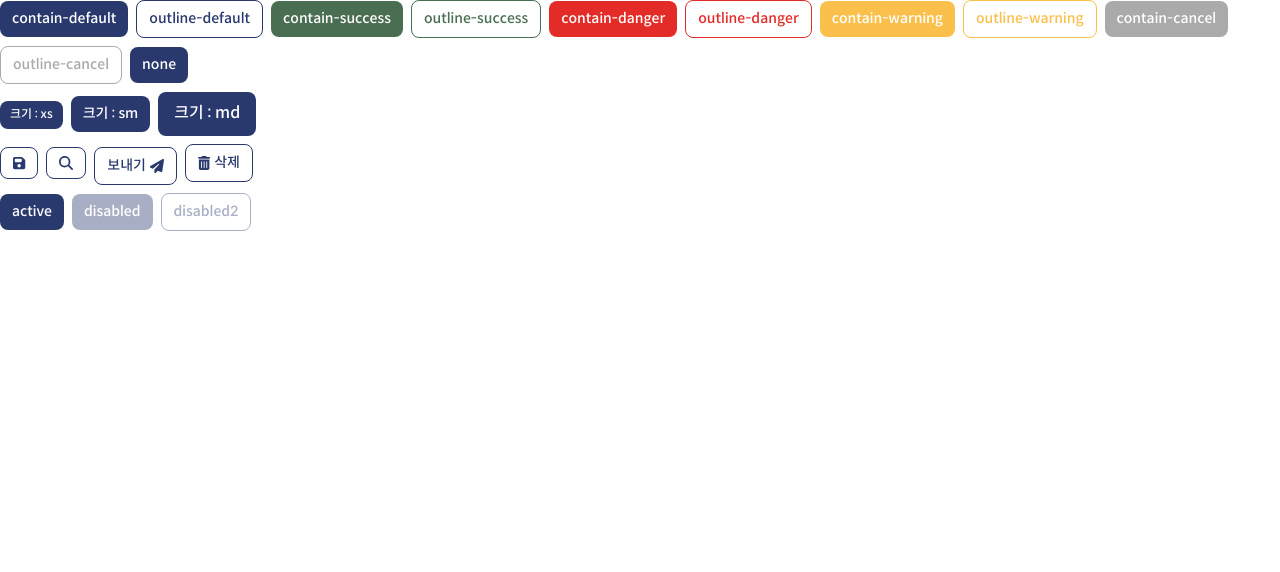
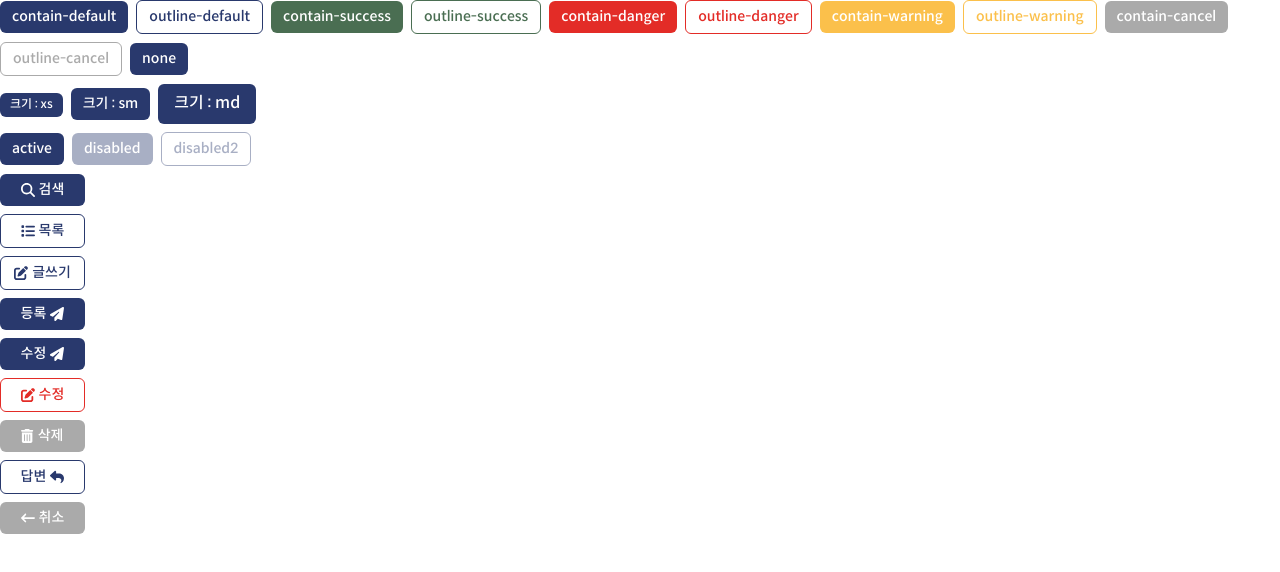
Before and after one commit to hrkim2/helpdesk-test-next-js, a Next.js app: page /components/atom/button in a window 1280 px wide. Shown: the top 572 px of the page. Built offline with nearby package versions, Linux system fonts and the light colour scheme.

Commit message:
AB#5204 button cutsom(지난주) 및 buttons 생성

```diff
--- a/src/Component/atom/Button.tsx
+++ b/src/Component/atom/Button.tsx
@@ -13,6 +13,7 @@ interface Props {
     onclick: Function;
     size?: string;
     icon?: IconType;
+    width?: string;
     disabled?: boolean;
 }
 
@@ -23,14 +24,14 @@ interface buttonClassName {
 
 const BTN_CLASS:buttonClassName = {
     "button": {
-        "all": 'font-medium text-center rounded-lg mr-2 mb-2',
+        "all": 'font-medium text-center rounded-md mr-2 mb-2',
         "1": 'hover:opacity-80 hover:saturate-150 focus:opacity-75 focus:saturate-200 focus:text-efefef',
         "0": 'cursor-not-allowed opacity-40',
         "CONTAIN": 'text-white',
         "OUTLINE": 'hover:text-white focus:text-white border disabled:bg-white',
-        "xs": 'px-2.5 py-1.5 text-xs',
-        "sm": 'px-3   py-2   text-sm',
-        "md": 'px-4   py-2.5'
+        "xs": 'px-2.5 py-[4px] text-xs',
+        "sm": 'px-3   py-[6px] text-sm',
+        "md": 'px-4   py-[8px]'
     },
     "contain" : {
         "default":'bg-default hover:bg-default focus:bg-default',
@@ -48,12 +49,17 @@ const BTN_CLASS:buttonClassName = {
     }
 }
 
-const getButtonClass = (fillType:string, color:string, size:string, disable:boolean)=>{
+const getButtonClass = (fillType:string, color:string, size:string, disable:boolean, width?:string)=>{
     const btnClass = BTN_CLASS['button'];
     let type = fillType.toLowerCase();
     type = (type === 'contain' || type !== 'outline') ? 'contain' : 'outline';
+    const _button = btnClass["all"];
+    const _able = btnClass[disable?0:1];
+    const _type = btnClass[type.toUpperCase()];
+    const _size = btnClass[size.toLowerCase()] + (' '+width || '');
+    const _color = BTN_CLASS[type][color.toLowerCase()];
 
-    return btnClass["all"]+' '+btnClass[disable?0:1]+' '+btnClass[type.toUpperCase()]+' '+btnClass[size.toLowerCase()]+' '+BTN_CLASS[type][color.toLowerCase()];
+    return _button+' '+_able+' '+_type+' '+_size+' '+_color;
 }
 
 const getButtonText = (text?:string, icon?:IconType)=>{
@@ -94,11 +100,11 @@ const getButtonText = (text?:string, icon?:IconType)=>{
  * { iname, position (_left_ | right) }
  * @param disabled
  */
-const Button: FunctionComponent<Props> = ({text, fillType="contain", color='default', onclick, size='sm', icon, disabled=false})=>{
+const Button: FunctionComponent<Props> = ({text, fillType="contain", color='default', onclick, size='sm', icon, width, disabled=false})=>{
     return (
         <button
             type='button'
-            className={`${getButtonClass(fillType, color, size, disabled)}`}
+            className={`${getButtonClass(fillType, color, size, disabled, width)}`}
             onClick={()=>onclick()}
             disabled={disabled}
         >{getButtonText(text, icon)}
--- /dev/null
+++ b/src/Component/atom/Buttons.tsx
@@ -0,0 +1,114 @@
+import { FunctionComponent } from 'react';
+import Button from './Button';
+import { faMagnifyingGlass, faList, faPenToSquare,
+    faPaperPlane, faTrashCan, faReply,
+    faArrowLeftLong } from '@fortawesome/free-solid-svg-icons';
+
+interface Props{
+    onClick: Function;
+    text?: string;
+}
+
+const SearchButton: FunctionComponent<Props> = ({onClick})=>{
+    return (
+    <Button
+        color='default'
+        text='검색'
+        onclick={()=>onClick()}
+        icon={{iname: faMagnifyingGlass}}
+        width={'w-[85px]'}
+    />
+    );
+}
+
+const GotoListButton: FunctionComponent<Props> = ({onClick})=>{
+    return (
+    <Button
+        fillType='outline'
+        color='default'
+        text='목록'
+        onclick={()=>onClick()}
+        icon={{iname: faList}}
+        width={'w-[85px]'}
+    />
+    );
+}
+
+const WriteButton: FunctionComponent<Props> = ({onClick})=>{
+    return (
+    <Button
+        fillType='outline'
+        color='default'
+        text='글쓰기'
+        onclick={()=>onClick()}
+        icon={{iname: faPenToSquare}}
+        width={'w-[85px]'}
+    />
+    );
+}
+
+const FormSubmitButton: FunctionComponent<Props> = ({onClick, text})=>{
+    return (
+    <Button
+        color='default'
+        text={text}
+        onclick={()=>onClick()}
+        icon={{iname: faPaperPlane, position:'right'}}
+        width={'w-[85px]'}
+    />
+    );
+}
+
+const UpdateButton: FunctionComponent<Props> = ({onClick})=>{
+    return (
+    <Button
+        fillType='outline'
+        color='danger'
+        text='수정'
+        onclick={()=>onClick()}
+        icon={{iname: faPenToSquare}}
+        width={'w-[85px]'}
+    />
+    );
+}
+
+const DeleteButton: FunctionComponent<Props> = ({onClick})=>{
+    return (
+    <Button
+        color='cancel'
+        text='삭제'
+        onclick={()=>onClick()}
+        icon={{iname: faTrashCan}}
+        width={'w-[85px]'}
+    />
+    );
+}
+
+const ReplyButton: FunctionComponent<Props> = ({onClick})=>{
+    return (
+    <Button
+        fillType='outline'
+        color='default'
+        text='답변'
+        onclick={()=>onClick()}
+        icon={{iname: faReply, position: 'right'}}
+        width={'w-[85px]'}
+    />
+    );
+}
+
+const BackToButton: FunctionComponent<Props> = ({onClick})=>{
+    return (
+    <Button
+        color='cancel'
+        text='취소'
+        onclick={()=>onClick()}
+        icon={{iname: faArrowLeftLong}}
+        width={'w-[85px]'}
+    />
+    );
+}
+
+export {SearchButton, GotoListButton, WriteButton,
+    FormSubmitButton, UpdateButton, DeleteButton, ReplyButton,
+    BackToButton };
--- a/src/pages/components/atom/button.tsx
+++ b/src/pages/components/atom/button.tsx
@@ -1,5 +1,6 @@
 import Button from '../../../Component/atom/Button';
-import { faFloppyDisk, faMagnifyingGlass, faTrashCan, faPaperPlane } from '@fortawesome/free-solid-svg-icons';
+import {SearchButton, GotoListButton, WriteButton, FormSubmitButton,
+  UpdateButton, DeleteButton, ReplyButton, BackToButton } from '../../../Component/atom/Buttons';
 
 export default function Buttons() {
 
@@ -85,34 +86,6 @@ export default function Buttons() {
       </div>
       <div>
         <Button
-        fillType='outline'
-        size='sm'
-        icon={{iname: faFloppyDisk}}
-        onclick={()=>{}}
-        />
-        <Button
-        fillType='outline'
-        size='sm'
-        icon={{iname: faMagnifyingGlass}}
-        onclick={()=>{}}
-        />
-        <Button
-        fillType='outline'
-        text='보내기'
-        size='sm'
-        icon={{iname: faPaperPlane, position: "right"}}
-        onclick={()=>{}}
-        />
-        <Button
-        fillType='outline'
-        text='삭제'
-        size='sm'
-        icon={{iname: faTrashCan}}
-        onclick={()=>{}}
-        />
-      </div>
-      <div>
-        <Button
         text='active'
         size='sm'
         onclick={()=>{}}
@@ -131,6 +104,15 @@ export default function Buttons() {
         disabled={true}
         />
       </div>
+      <div><SearchButton onClick={()=>{console.log('search button')}}/></div>
+      <div><GotoListButton onClick={()=>{console.log('list button')}}/></div>
+      <div><WriteButton onClick={()=>{console.log('write button')}}/></div>
+      <div><FormSubmitButton onClick={()=>{console.log('submit button')}} text={'등록'}/></div>
+      <div><FormSubmitButton onClick={()=>{console.log('submit button')}} text={'수정'}/></div>
+      <div><UpdateButton onClick={()=>{console.log('update button')}}/></div>
+      <div><DeleteButton onClick={()=>{console.log('delete button')}}/></div>
+      <div><ReplyButton onClick={()=>{console.log('reply button')}}/></div>
+      <div><BackToButton onClick={()=>{console.log('go back button')}}/></div>
     </>
   );
 }
```
